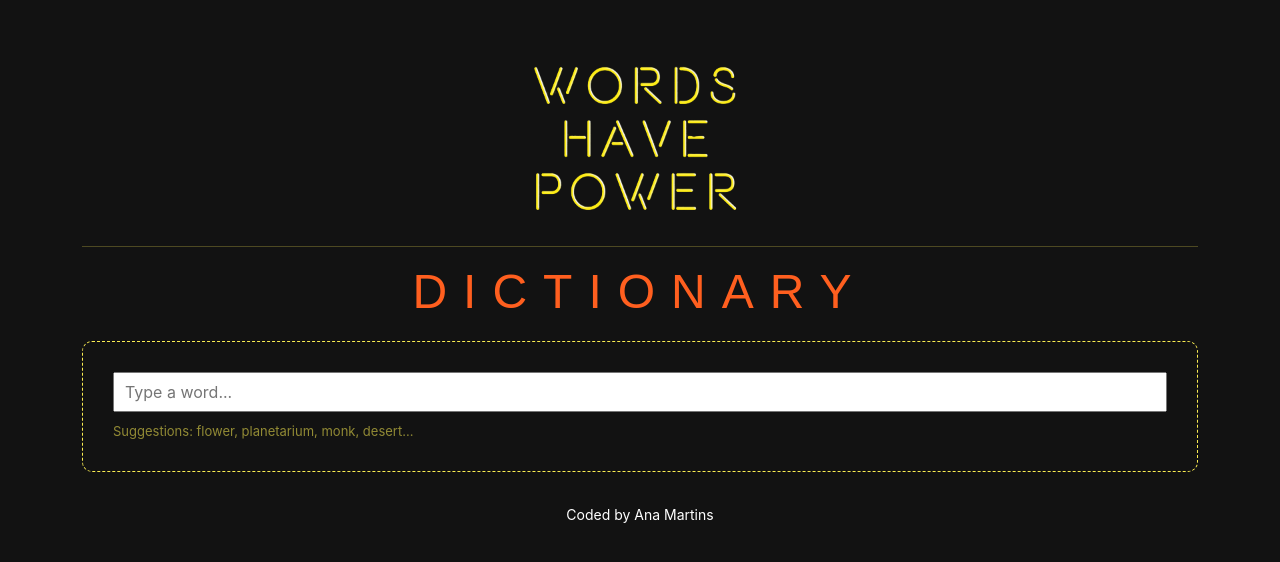
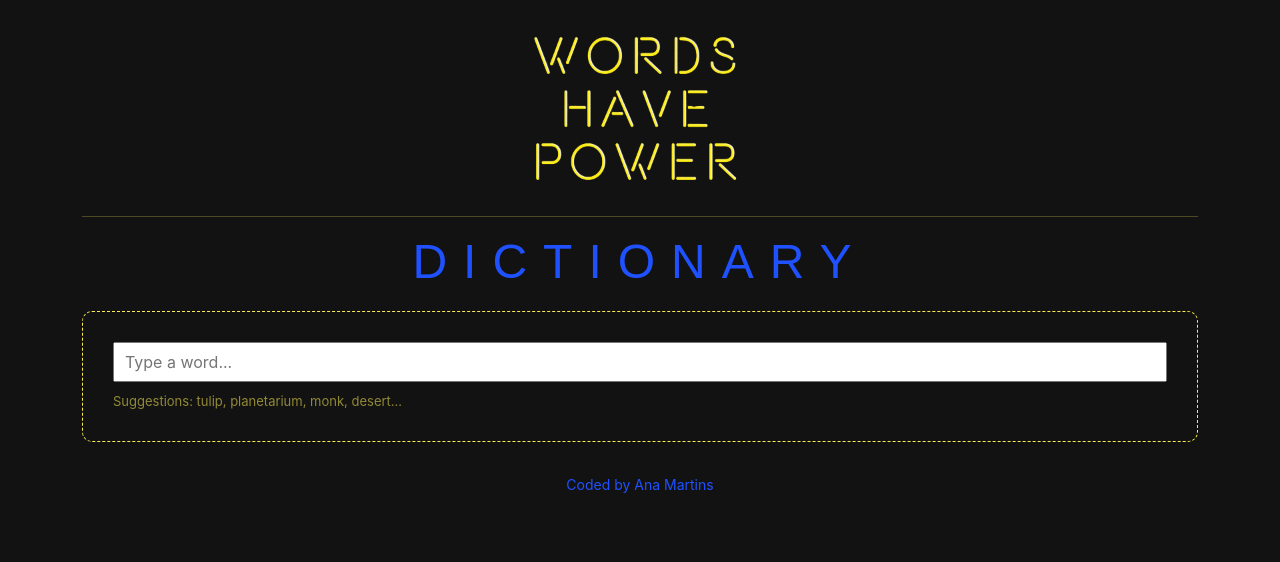
Before and after one commit to anavillaret/dictionary-app, a React (Create React App) app: page / in a window 1280 px wide. Shown: the top 562 px of the page. Built offline with nearby package versions, Linux system fonts and the light colour scheme; no server answers; a web font is replaced by a local one.

Commit message:
Added new function to handle search and defined a default keyword

```diff
--- a/src/App.css
+++ b/src/App.css
@@ -10,10 +10,6 @@ a {
   color: #faec51;
 }
 
-.App-header {
-  margin: 30px 0;
-}
-
 .App-logo {
   max-width: 25rem;
   display: block;
@@ -22,21 +18,9 @@ a {
   left: 0.625rem;
   top: 0.5rem;
 }
-App-header {
-  margin: 30px 0;
-}
 
 .App-footer {
-  color: #fff;
+  color: #1f51ff;
   text-align: center;
   margin: 1.875rem 0;
 }
-
-.Results {
-  color: #ffff;
-  opacity: 77%;
-}
-
-.Results h2 {
-  color: #ff5f1f;
-}
--- a/src/App.js
+++ b/src/App.js
@@ -10,7 +10,7 @@ function App() {
           <img src={logo} className="App-logo img-fluid" alt="logo" />
           <hr></hr>
           <main>
-            <Dictionary />
+            <Dictionary defaultKeyword="simplicity" />
           </main>
         </header>
         <footer className="App-footer">
--- a/src/Dictionary.css
+++ b/src/Dictionary.css
@@ -1,9 +1,13 @@
 .App h1 {
-  color: #ff5f1f;
+  color: #1f51ff;
   text-align: center;
   font-family: "Zen Kurenaido", sans-serif;
   font-size: 3rem;
   letter-spacing: 1rem;
+}
+
+.dictionary h4 {
+  color: #faec51;
 }
 
 .dictionary section {
@@ -25,3 +29,11 @@
   opacity: 55%;
   font-size: 13px;
 }
+.Results {
+  color: #ffff;
+  opacity: 77%;
+}
+
+.Results h2 {
+  color: #1f51ff;
+}
--- a/src/Dictionary.js
+++ b/src/Dictionary.js
@@ -3,32 +3,40 @@ import axios from "axios";
 import Results from "./Results";
 import "./Dictionary.css";
 
-export default function Dictionary() {
-  let [keyword, setKeyword] = useState("");
+export default function Dictionary(props) {
+  let [keyword, setKeyword] = useState(props.defaultKeyword);
   let [results, setResults] = useState(null);
+  let [loaded, setLoaded] = useState(false);
 
   function handleResponse(response) {
-    console.log(response.data[0]);
     setResults(response.data[0]);
   }
 
-  function search(event) {
-    event.preventDefault();
-
+  function search() {
     //documentation:https://dictionaryapi.dev/
     let apiUrl = `https://api.dictionaryapi.dev/api/v2/entries/en/${keyword}`;
     axios.get(apiUrl).then(handleResponse);
   }
 
+  function handleSubmit(event) {
+    event.preventDefault();
+    search();
+  }
+
   function handleKeywordChange(event) {
     setKeyword(event.target.value);
   }
+  function load() {
+    setLoaded(true);
+    search();
+  }
 
+  if (loaded) {
     return (
       <div className="dictionary">
         <h1>DICTIONARY</h1>
         <section>
-        <form onSubmit={search}>
+          <form onSubmit={handleSubmit}>
             <input
               type="search"
               onChange={handleKeywordChange}
@@ -36,10 +44,14 @@ export default function Dictionary() {
             />
           </form>
           <div className="Hint">
-          Suggestions: flower, planetarium, monk, desert...
+            Suggestions: tulip, planetarium, monk, desert...
           </div>
         </section>
         <Results results={results} />
       </div>
     );
+  } else {
+    load();
+    return "Loading...";
   }
+}
```
Lines whose indentation alone changed are shown as unchanged.
